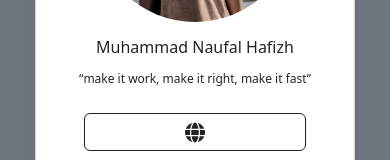
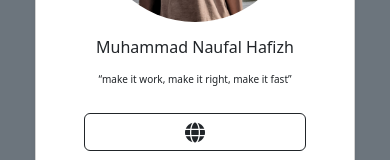
Before and after one commit to NaufalHafizh/VueJs-LinkTree-Clone, a Vue app: page / in a window 390 px wide. Shown: the part 317-477 px from the top of the page. Built offline with nearby package versions, Linux system fonts and the light colour scheme.

Commit message:
responsive update

```diff
--- a/public/index.html
+++ b/public/index.html
@@ -5,7 +5,7 @@
     <meta http-equiv="X-UA-Compatible" content="IE=edge">
     <meta name="viewport" content="width=device-width,initial-scale=1.0">
     <link rel="icon" href="<%= BASE_URL %>favicon.ico">
-    <title>NaufalHz</title>
+    <title>LinkTree | Naufal</title>
   </head>
   <body style="background-color: #6C757D;">
     <noscript>
--- a/src/components/ProfileCard.vue
+++ b/src/components/ProfileCard.vue
@@ -41,7 +41,7 @@ img{
 @media only screen and (max-width: 400px){
 
     q{
-        font-size: 12px;
+        font-size: 10px;
     }
 
     .h5size{
```
